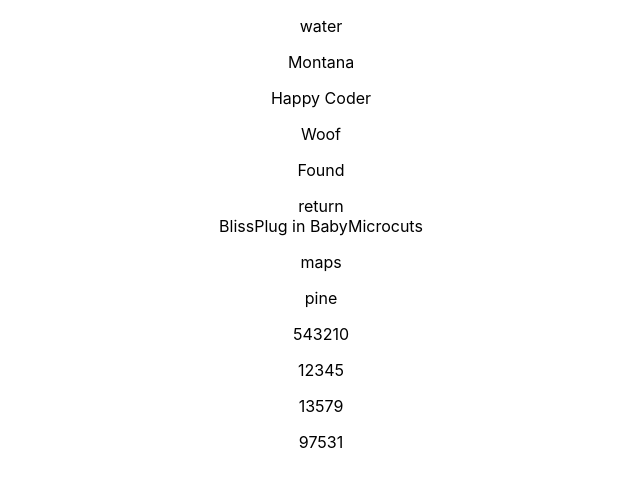
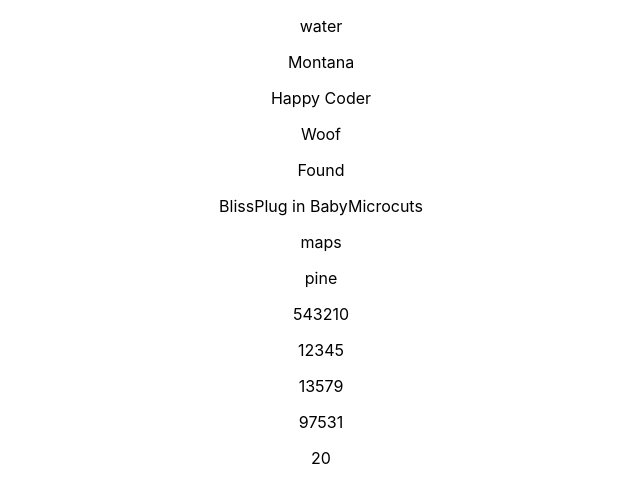
Before and after one commit to SimoneZem/fcc-ex, a React (Create React App) app: page / in a window 1280 px wide. Shown: the top 502 px of the page, without its empty margins (319-959 px from the left). Built offline with nearby package versions, Linux system fonts and the light colour scheme.

Commit message:
feat(add iterateTroughArray): add iterateTroughArray

```diff
--- a/src/App.jsx
+++ b/src/App.jsx
@@ -13,6 +13,7 @@ import { WhileLoops } from "./components/WhileLoops";
 import { ForLoops } from "./components/ForLoops";
 import { ForOddNumbers } from "./components/ForOddNumbers";
 import { CountBackwards } from "./components/CountBackwards";
+import { IterateTrough } from "./components/IterateTrough";
 
 import "./App.css";
 
@@ -108,6 +109,12 @@ for (let i = 9; i >= 1; i -= 2) {
   myCount.push(i);
 }
 
+const troughArray = [2, 3, 4, 5, 6];
+var total = 0;
+for (var i = 0; i < troughArray.length; i++) {
+  total += troughArray[i];
+}
+
 function App() {
   return (
     <div className="App">
@@ -130,7 +137,6 @@ function App() {
         <TestingProps myObj={myObj.hasOwnProperty("top")} />
       </p>
       <p>
-        return
         <ManipulateComplexObjects
           myMusic={myMusic[("artist", "title", "year", "best_tracks")]}
         />
@@ -154,6 +160,9 @@ function App() {
       <p>
         <CountBackwards myCount={myCount} />
       </p>
+      <p>
+        <IterateTrough troughArray={total} />
+      </p>
     </div>
   );
 }
--- /dev/null
+++ b/src/components/IterateTrough/index.jsx
@@ -0,0 +1,5 @@
+import React from "react";
+
+export const IterateTrough = ({ troughArray }) => {
+  return <div>{troughArray}</div>;
+};
```
